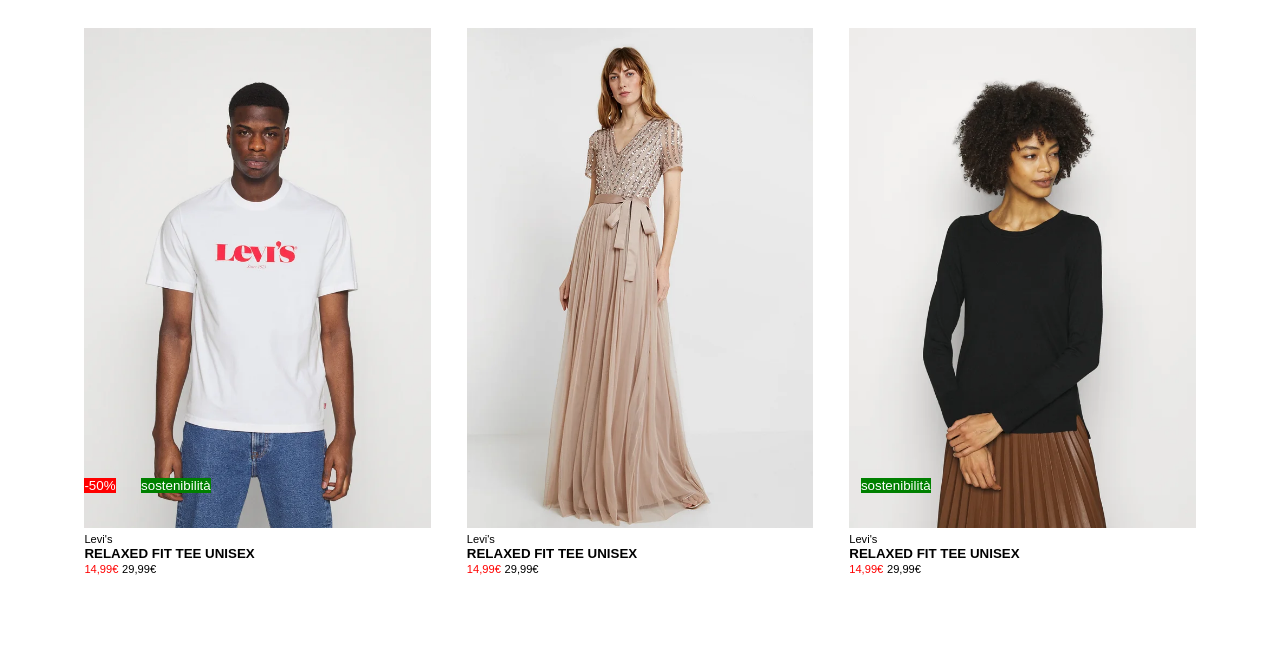
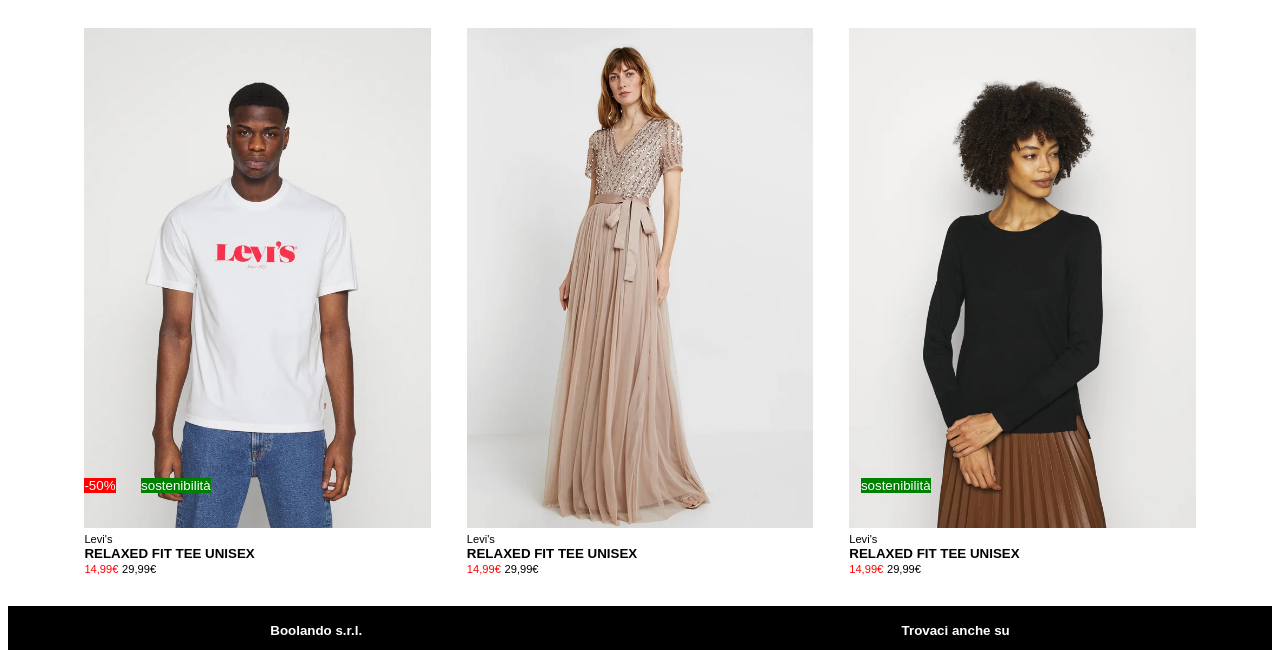
Before and after one commit to Michael-Pellizzato/html-css-boolando, a plain HTML site: page index.html in a window 1280 px wide. Shown: the part 646-1296 px from the top of the page. Before the commit the page ends 1252 px from the top, so only its background shows below. Drawn offline with Linux system fonts and the light colour scheme.

Commit message:
agg footer

```diff
--- a/css/style.css
+++ b/css/style.css
@@ -178,3 +178,24 @@ p{
 .img-hover:hover .img6{
     display: none;
 }
+
+.footer-flex{
+    display: flex;
+    background-color: black;
+    flex-direction: row;
+    justify-content: space-around;
+}
+
+.left-footer{
+    color: white;
+    display: flex;
+    flex-direction: column;
+    column-gap: 1px;
+}
+
+.right-footer{
+    color: white;
+    display: flex;
+    flex-direction: column;
+    column-gap: 1px;
+}
--- a/index.html
+++ b/index.html
@@ -102,7 +102,15 @@
 
     </main>
 
-    <footer>
+    <footer class="footer-flex">
+        <div class="left-footer">
+            <h4><strong>Boolando s.r.l.</strong></h4>
+            <p>informazioni legali</p>
+        </div>
+        <div class="right-footer">
+            <h4>Trovaci anche su</h4>
+            <i class="fa-brands fa-facebook"></i>
+         </div>
 
     </footer>
 
```
